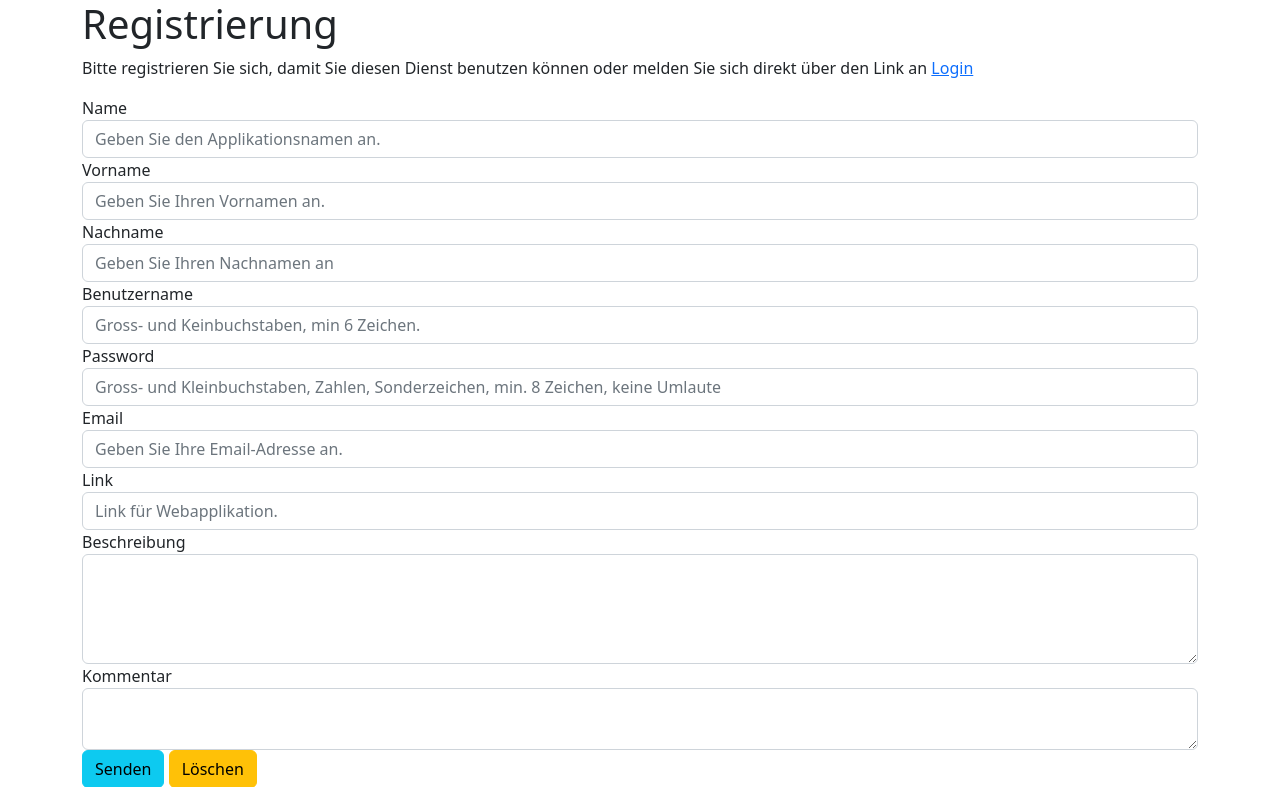
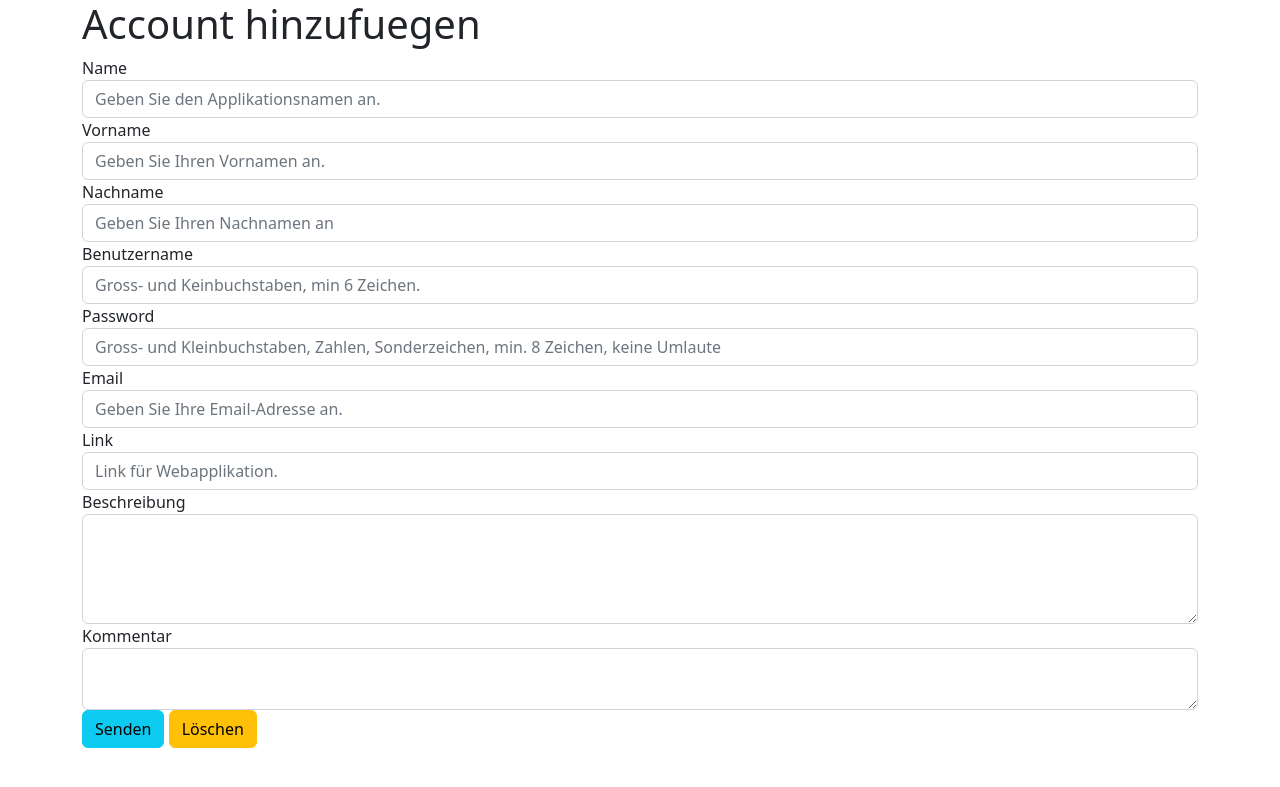
Before and after one commit to 54L4D1N/AccountManager, a PHP site: page /addAccount.php in a window 1280 px wide. Shown: the top 787 px of the page. Run offline with PHP 8.4, Linux system fonts and the light colour scheme; a user stored in the database is signed in.

Commit message:
addAccount.php fehler behoben

```diff
--- a/addAccount.php
+++ b/addAccount.php
@@ -32,6 +32,10 @@ if ($_SERVER['REQUEST_METHOD'] == "POST") {
 
     if (isset($_POST['username'])) {
         $username = trim($_POST['username']);
+    }
+
+    if (isset($_POST['password'])) {
+        $password = trim($_POST['password']);
     }
 
     if (isset($_POST['email'])) {
@@ -91,11 +95,7 @@ if ($_SERVER['REQUEST_METHOD'] == "POST") {
 <body>
 
 <div class="container">
-    <h1>Registrierung</h1>
-    <p>
-        Bitte registrieren Sie sich, damit Sie diesen Dienst benutzen können
-        oder melden Sie sich direkt über den Link an <a href="login.php">Login</a>
-    </p>
+    <h1>Account hinzufuegen</h1>
     <?php
     // Ausgabe der Fehlermeldungen
     if (strlen($error)) {
```
